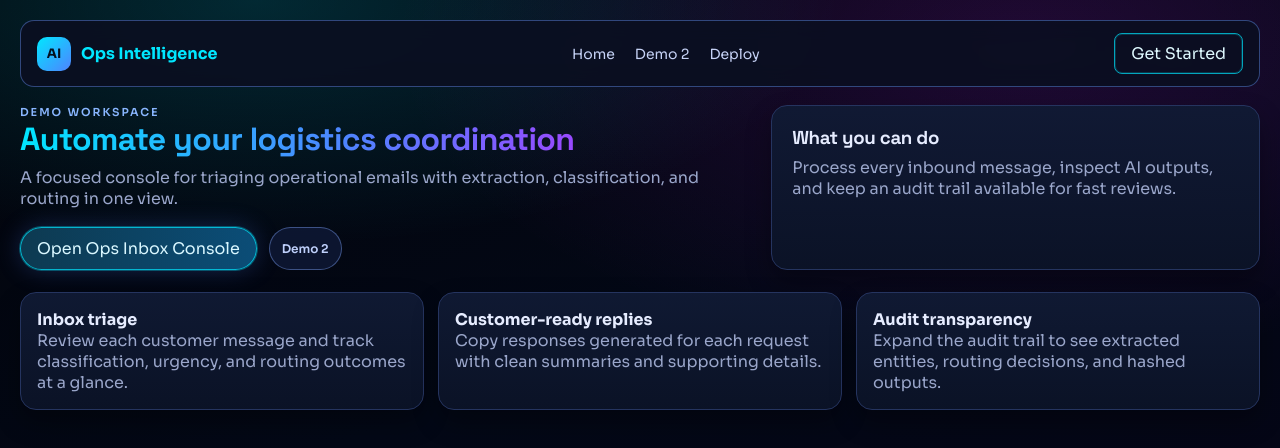
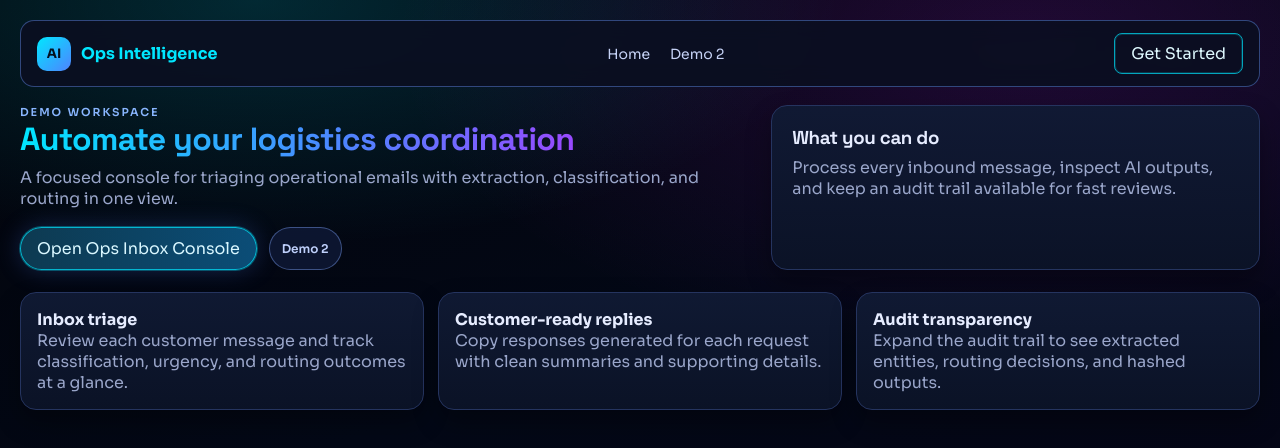
Before and after one commit to Hasnain91169/Ops-Inbox-Intelligence-demo, a Next.js app: page / in a window 1280 px wide. Shown: the top 448 px of the page. Built offline with nearby package versions, Linux system fonts and the light colour scheme.

Commit message:
Fix: Updated nav bar to not include external links

```diff
--- a/app/layout.tsx
+++ b/app/layout.tsx
@@ -19,9 +19,6 @@ export default function RootLayout({ children }: { children: React.ReactNode })
             <nav className="nav-links">
               <Link href="/">Home</Link>
               <Link href="/ops-inbox-demo">Demo 2</Link>
-              <a href="https://vercel.com" target="_blank" rel="noreferrer">
-                Deploy
-              </a>
             </nav>
             <Link href="/ops-inbox-demo" className="nav-cta">
               Get Started
```
